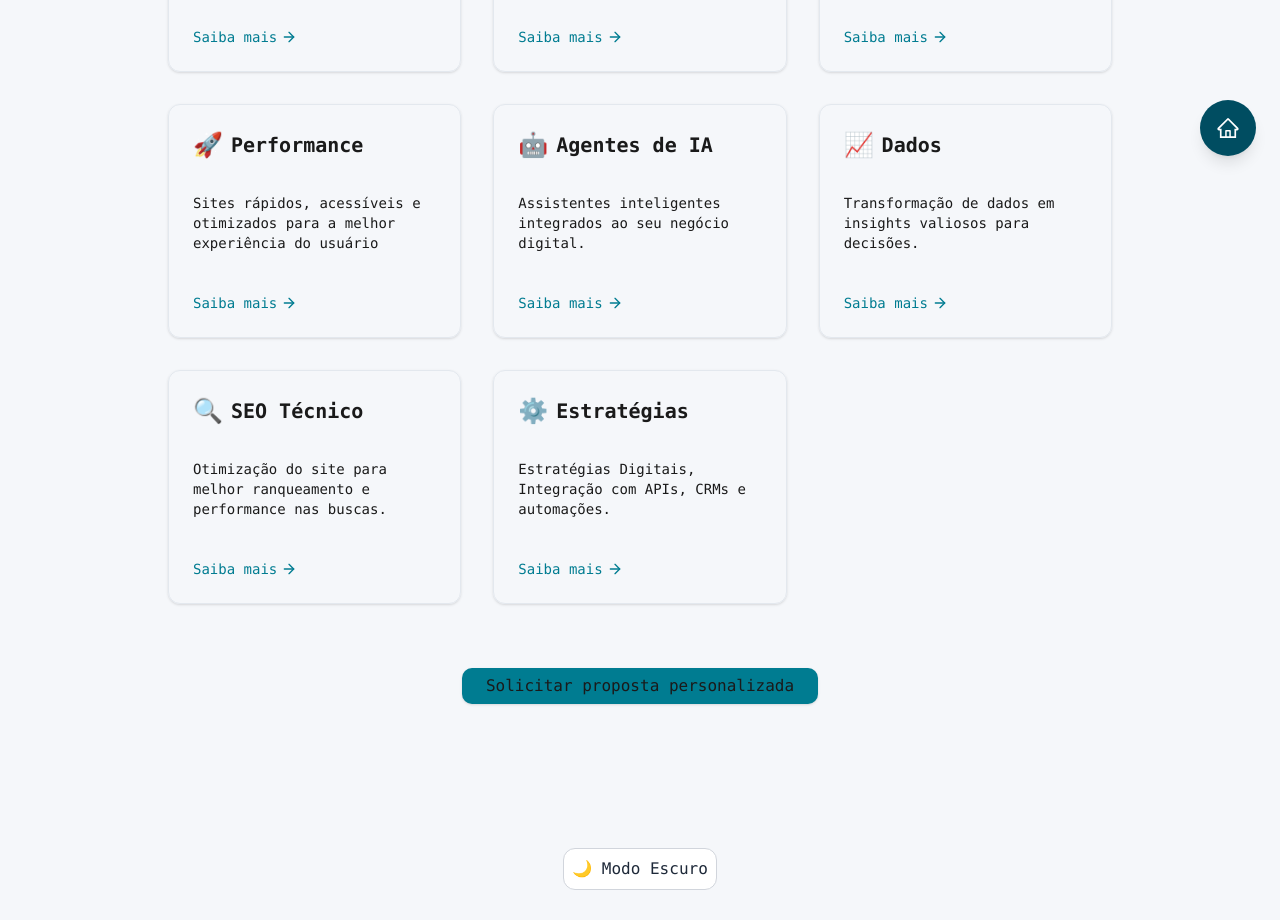
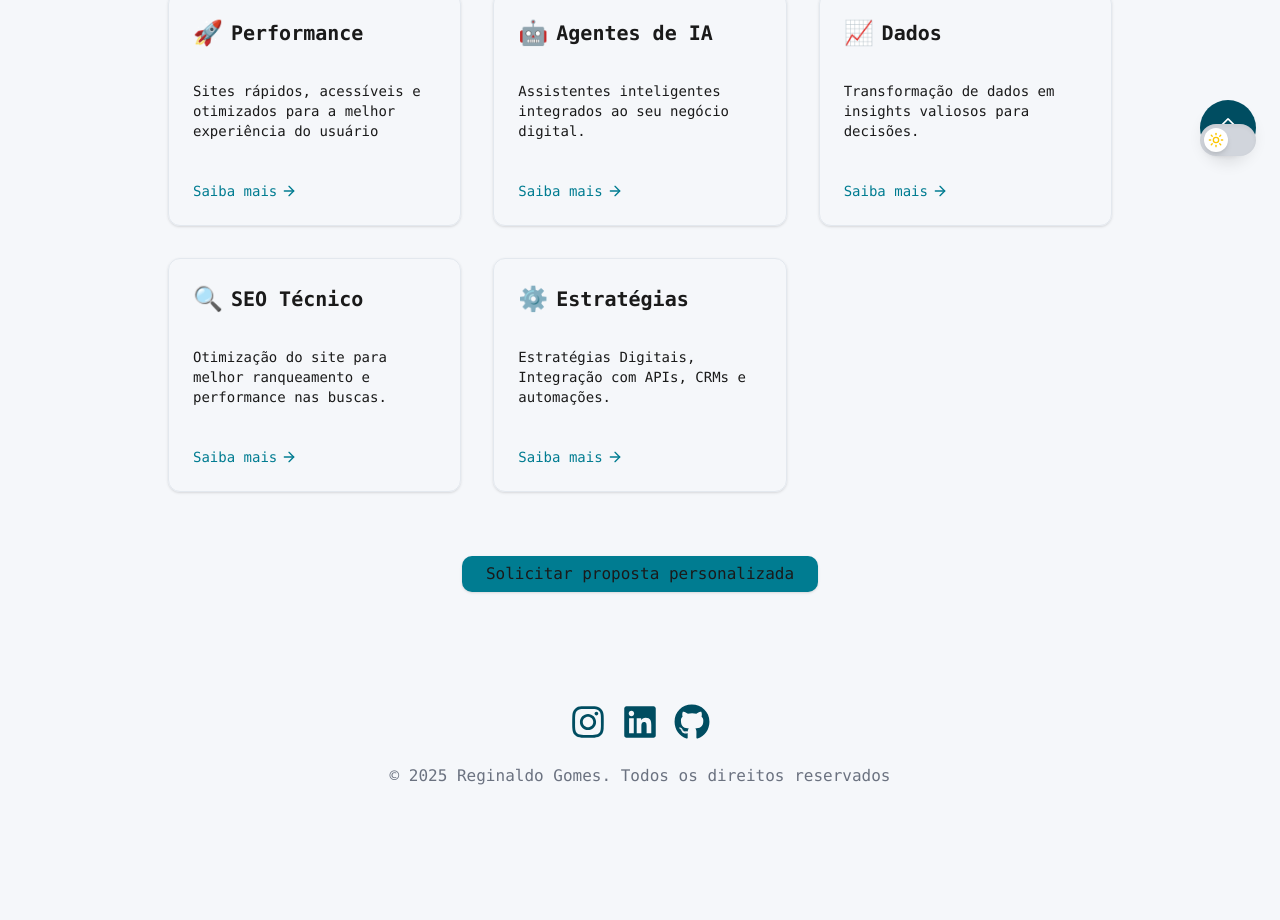
Before and after one commit to reginaldogomes/nextjs-developer-resume, a Next.js app: page /solutions in a window 1280 px wide. Shown: the part 620-1540 px from the top of the page. After the commit the page ends 1440 px from the top, so only its background shows below. Built offline with nearby package versions, Linux system fonts and the light colour scheme.

Commit message:
feat: enhance ThemeToggle component with improved styling and tooltip; refactor useTheme hook for clarity

```diff
--- a/src/app/solutions/page.tsx
+++ b/src/app/solutions/page.tsx
@@ -9,7 +9,7 @@ const PageHeadData = {
 
 const Page = () => {
   return (
-    <section className="max-w-5xl mx-auto px-4 py-16 space-y-12">
+    <section className="max-w-5xl mx-auto px-4">
       <PageHead
         title={PageHeadData.title}
         description={PageHeadData.description}
--- a/src/components/ThemeToggle.tsx
+++ b/src/components/ThemeToggle.tsx
@@ -1,16 +1,50 @@
 'use client'
 
+import { motion } from 'framer-motion'
 import { useTheme } from '@/hooks/useTheme'
+import { Moon, Sun } from 'lucide-react'
+import { useState } from 'react'
 
 export default function ThemeToggle() {
   const { isDark, toggleTheme } = useTheme()
+  const [hovered, setHovered] = useState(false)
 
   return (
-    <button
-      onClick={toggleTheme}
-      className="p-2 rounded-xl border border-gray-300 dark:border-gray-700 bg-white dark:bg-gray-900 text-gray-800 dark:text-white transition-all"
+    <div
+      className="fixed bottom-6 right-6 z-50"
+      onMouseEnter={() => setHovered(true)}
+      onMouseLeave={() => setHovered(false)}
     >
-      {isDark ? '☀️ Modo Claro' : '🌙 Modo Escuro'}
-    </button>
+      {/* Tooltip */}
+      {hovered && (
+        <motion.div
+          initial={{ opacity: 0, y: 4 }}
+          animate={{ opacity: 1, y: 0 }}
+          exit={{ opacity: 0 }}
+          className="mb-2 text-sm bg-black text-white px-3 py-1 rounded-md shadow-lg"
+        >
+          {isDark ? 'Modo Claro' : 'Modo Escuro'}
+        </motion.div>
+      )}
+
+      {/* Toggle */}
+      <button
+        onClick={toggleTheme}
+        className="w-14 h-8 rounded-full bg-gray-300 dark:bg-zinc-700 p-1 flex items-center shadow-inner transition-colors duration-300"
+        aria-label="Alternar tema"
+      >
+        <motion.div
+          layout
+          transition={{ type: 'spring', stiffness: 300, damping: 20 }}
+          className="w-6 h-6 bg-white dark:bg-zinc-900 rounded-full shadow-md flex items-center justify-center"
+        >
+          {isDark ? (
+            <Moon className="w-4 h-4 text-zinc-700" />
+          ) : (
+            <Sun className="w-4 h-4 text-yellow-400" />
+          )}
+        </motion.div>
+      </button>
+    </div>
   )
 }
--- a/src/hooks/useTheme.ts
+++ b/src/hooks/useTheme.ts
@@ -4,23 +4,23 @@ export function useTheme() {
   const [isDark, setIsDark] = useState(false)
 
   useEffect(() => {
-    const root = document.documentElement
-    const savedTheme = localStorage.getItem('theme')
-    const systemPrefersDark = window.matchMedia(
+    const html = document.documentElement
+    const saved = localStorage.getItem('theme')
+    const prefersDark = window.matchMedia(
       '(prefers-color-scheme: dark)'
     ).matches
 
-    const shouldUseDark =
-      savedTheme === 'dark' || (!savedTheme && systemPrefersDark)
-    root.classList.toggle('dark', shouldUseDark)
-    setIsDark(shouldUseDark)
+    const enabled = saved === 'dark' || (!saved && prefersDark)
+    html.classList.toggle('dark', enabled)
+    setIsDark(enabled)
   }, [])
 
   const toggleTheme = () => {
-    const root = document.documentElement
-    const isDarkMode = root.classList.toggle('dark')
-    localStorage.setItem('theme', isDarkMode ? 'dark' : 'light')
-    setIsDark(isDarkMode)
+    const html = document.documentElement
+    const enabled = !html.classList.contains('dark')
+    html.classList.toggle('dark', enabled)
+    localStorage.setItem('theme', enabled ? 'dark' : 'light')
+    setIsDark(enabled)
   }
 
   return { isDark, toggleTheme }
```
